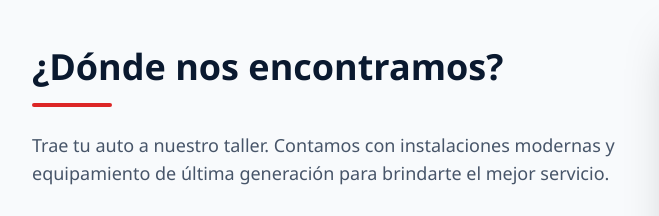
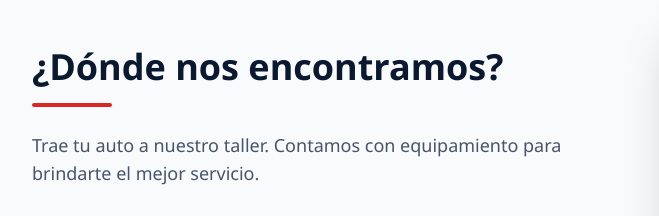
Before and after one commit to ttomifernandez/tallerst, a plain HTML site: page index.html in a window 1280 px wide. Shown: the part 1760-1976 px from the top of the page, 0-659 px from the left. Drawn offline with nearby package versions, Linux system fonts and the light colour scheme.

Commit message:
Update index.html

```diff
--- a/index.html
+++ b/index.html
@@ -185,7 +185,7 @@
                     <h2 class="text-3xl md:text-4xl font-extrabold text-navy mb-4">¿Dónde nos encontramos?</h2>
                     <div class="w-20 h-1 bg-red-600 rounded-full mb-6"></div>
                     <p class="text-lg text-slate-600 mb-8">
-                        Trae tu auto a nuestro taller. Contamos con instalaciones modernas y equipamiento de última generación para brindarte el mejor servicio.
+                        Trae tu auto a nuestro taller. Contamos con equipamiento para brindarte el mejor servicio.
                     </p>
 
                     <div class="space-y-6">
@@ -380,4 +380,5 @@
         });
     </script>
 </body>
+
 </html>
```
